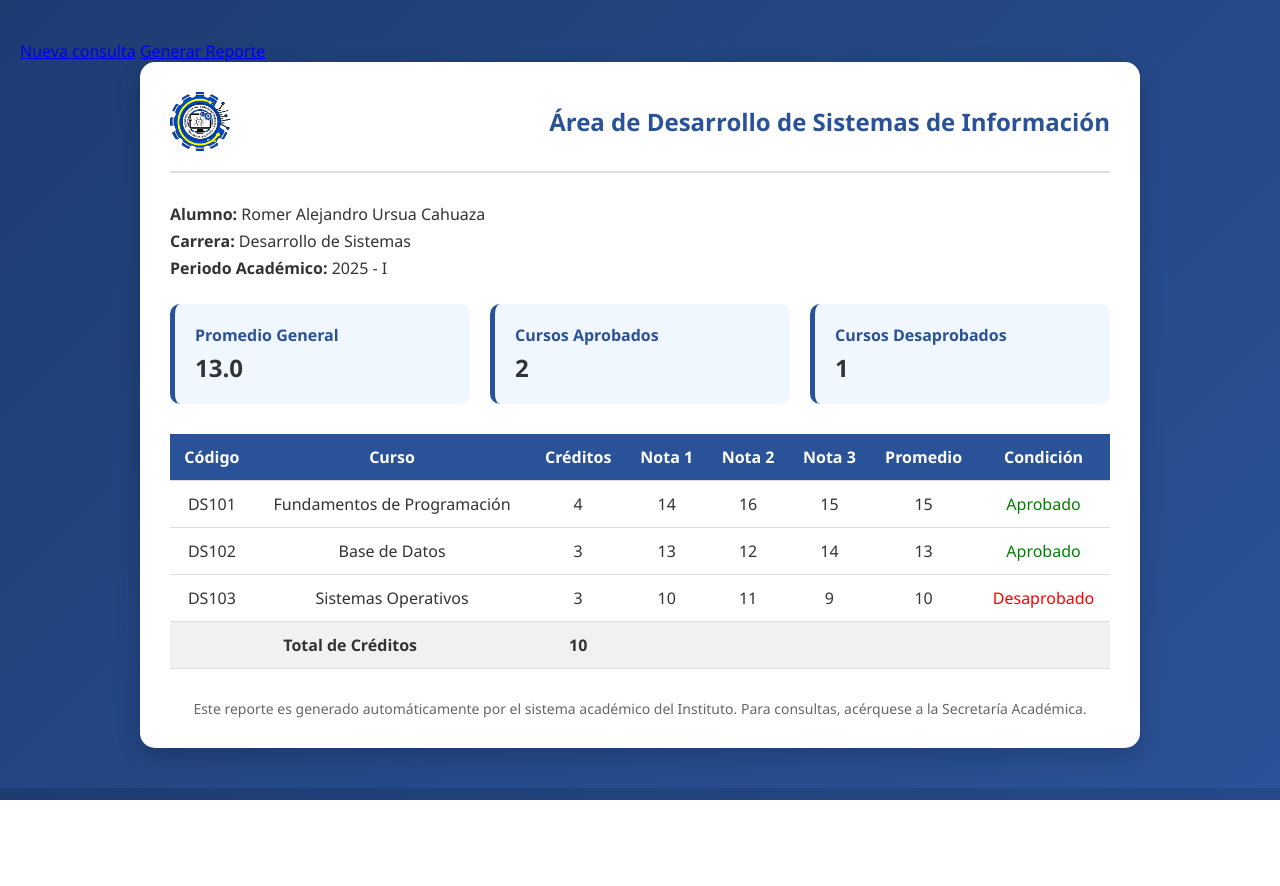
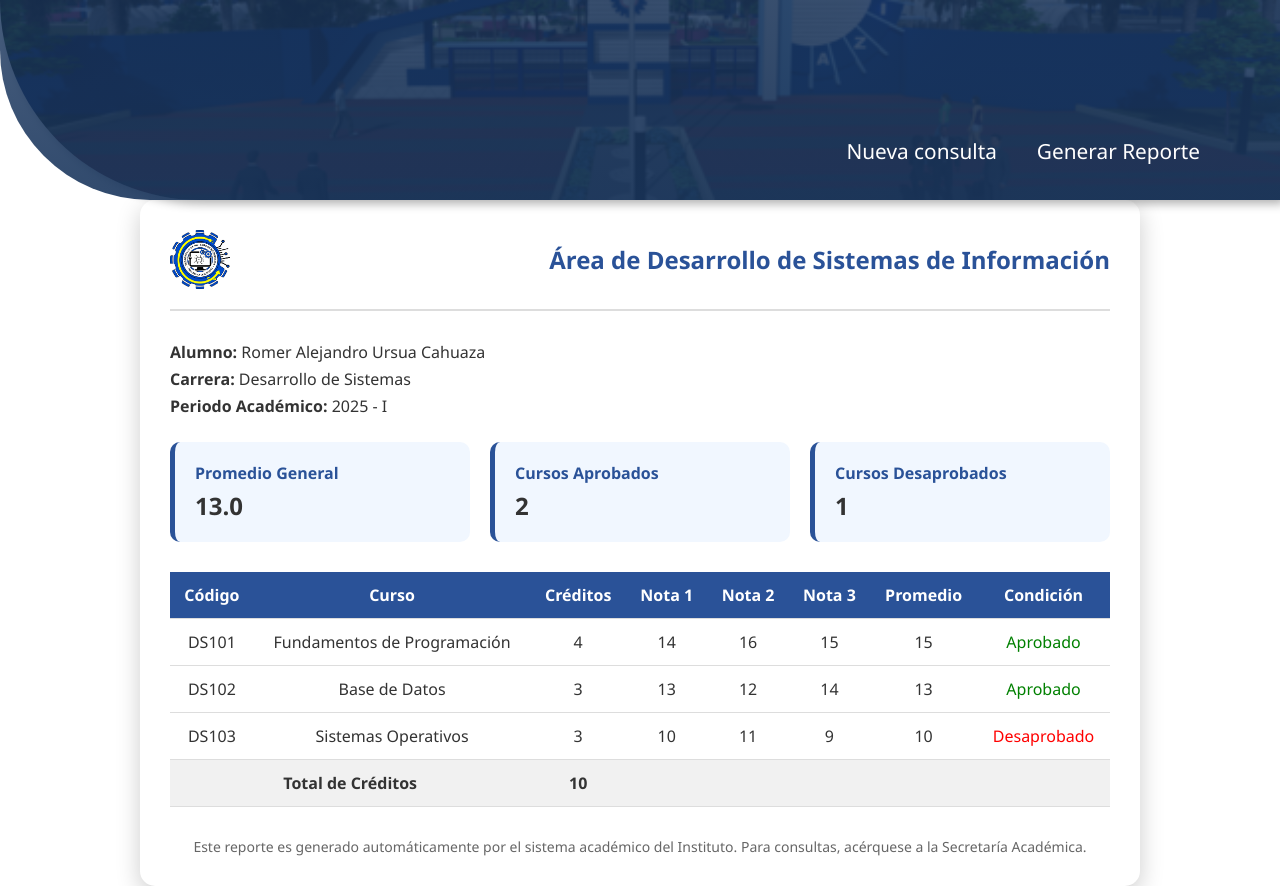
Before and after one commit to ursuaromer/ursuaromer.github.io, a plain HTML site: page paginas/Reporte.html in a window 1280 px wide. Before the commit the page ends 800 px from the top, so only its background shows below. Drawn offline with Linux system fonts and the light colour scheme.

Commit message:
nuvo navbar en reporte

```diff
--- a/assets/css/Reporte.css
+++ b/assets/css/Reporte.css
@@ -3,12 +3,77 @@
   margin: 0;
   padding: 0;
 }
+header{
+    background-image: url('/assets/image.png');
+    background-position: center;
+    background-size: cover;
+    background-repeat: no-repeat;
+    width: 100vw;
+    height: 200px;
+    display: flex;
+    justify-content: space-between;
+    align-items: flex-end;
+    margin:0 auto;
+    border-radius: 0 0 0px 200px;
+    /* box-shadow: 0 0 3px grey; */
+    padding: 20px;
+    font-family: var(--letra);
+    position: relative;
+    box-shadow: 4px 4px 10px rgba(0, 0, 0, 0.3);
+}
+
+header::before {
+    content: '';
+    position: absolute;
+    top: 0;
+    left: 0;
+    width: 100%;
+    height: 100%;
+    border-radius: 0 0 0 150px;
+    z-index: 1;
+    background: linear-gradient(rgba(26, 54, 93, 0.8), rgba(26, 54,93,0.9));
+
+}
+
+.menu{
+    position: relative;
+    z-index: 2;
+}
+
+/* ------------------menu------------ */
+.menu{
+    display: flex;
+    justify-content: flex-end;
+    align-items: flex-end;
+    width: 100%;
+    gap: 20px;
+    margin-bottom: 5px;
+    margin-right: 50px;
+}
+.menu a:hover{
+    background-color:  transparent;
+    color: var(--claro);
+    transition: 0.3s ease;
+}
+.menu a:focus{
+    background-color: transparent;
+    color: var(--claro);
+    transition: 0.3s ease;
+}
+.menu a {
+    border-radius: 5px;
+    padding: 10px;
+    color: white;
+    font-size: 1.3em;
+    text-decoration: none;
+    text-align: center;
+    font-family: var(--letra);
+    font-weight: 550;
+}
 
 body {
   font-family: 'Segoe UI', sans-serif;
-  background: linear-gradient(135deg, #1e3c72, #2a5298);
   color: #333;
-  padding: 40px 20px;
 }
 
 .container {
--- a/style.css
+++ b/style.css
@@ -11,8 +11,6 @@
     /* -------letra------- */
     --letra: 'Segoe UI';
 }
-
-
 
 /* --------encabezado-------------- */
 header{
@@ -122,7 +120,7 @@ header::before {
  .container {
             background:transparent;
             border-radius: 16px;
-            box-shadow: 4px 4px 10px rgba(0, 0, 0, 0.3);
+            box-shadow: 2px 4px 4px 10px rgba(0, 0, 0, 0.3);
             padding: 40px;
             max-width: 500px;
             width: 100%;
@@ -182,7 +180,7 @@ header::before {
         }
 
         .btn-consultar {
-            background: linear-gradient(90deg,var(--medio),var(--claro));
+            background: linear-gradient(90deg,var(--medio),var(--suave));
             border: none;
             padding: 15px 30px;
             border-radius: 8px;
```
Also changed, not shown: index.html (+3 -3 lines).
